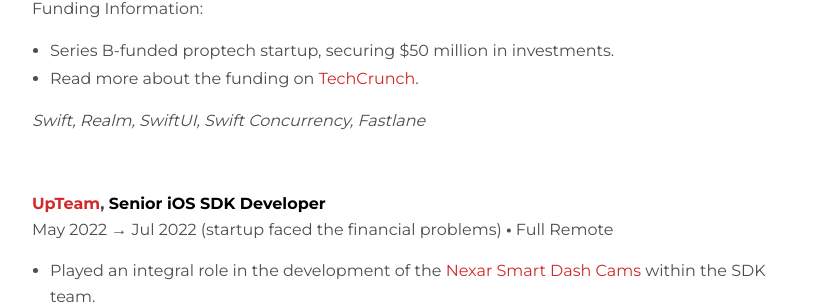
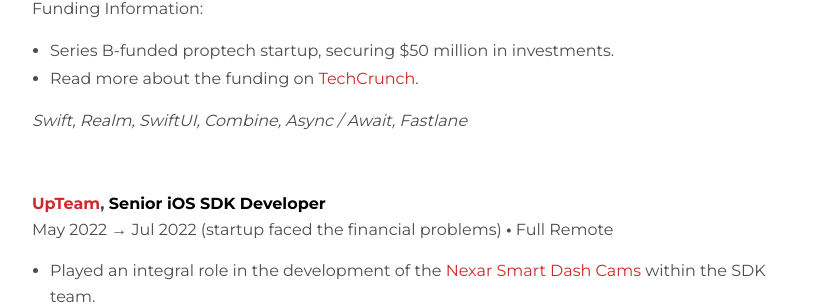
Before and after one commit to Otbivnoe/Otbivnoe.github.io, a Jekyll site: the page built from tabs/resume.md, in a window 1280 px wide and 900 px high, scrolled down 817 px. Shown: the part 149-453 px from the top of the window, without its empty margins (224-1037 px from the left). Built offline with Jekyll 4.4.1, drawn with Linux system fonts in a browser that asks for light colours.

Commit message:
Replace `Swift Concurrency` to `Async / Await` and add `Combine` in June stack

```diff
--- a/tabs/resume.md
+++ b/tabs/resume.md
@@ -58,7 +58,7 @@
     </li>
 </ul>
 "
-stack = "Swift, Realm, SwiftUI, Swift Concurrency, Fastlane"
+stack = "Swift, Realm, SwiftUI, Combine, Async / Await, Fastlane"
 %}
 
 <br>
```
